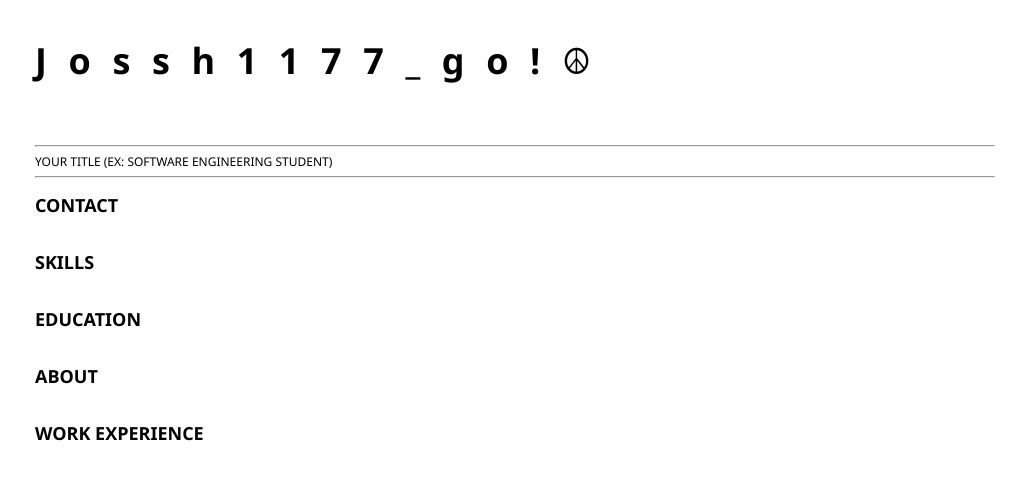
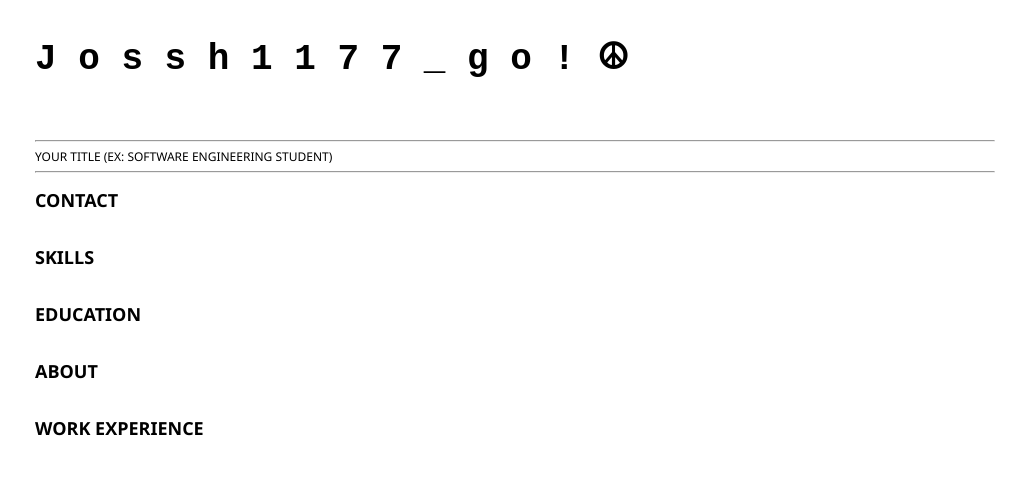
Before and after one commit to jossh117/jossh_11777.github.io, a plain HTML site: page index.html in a window 1280 px wide. Shown: the whole page, without its empty margins (125-1151 px from the left). Drawn offline with Linux system fonts and the light colour scheme.

Commit message:
se cambio fuentes

```diff
--- a/style.css
+++ b/style.css
@@ -1,5 +1,5 @@
 body {
-    font-family: 'Segoe UI', Tahoma, Geneva, Verdana, sans-serif;
+    font-family: 'Segoe UI', Trebuchet MS, Lucida Sans Unicode, Lucida Grande, Lucida Sans;
     font-size: 12px;
     max-width: 960px;
     margin: auto;
@@ -10,6 +10,7 @@ h1 {
     letter-spacing: .6em;
     padding-top: 1em;
     padding-bottom: 1em;
+    font-family: 'Courier New', Courier, monospace;
 }
 
 h2 {
```
